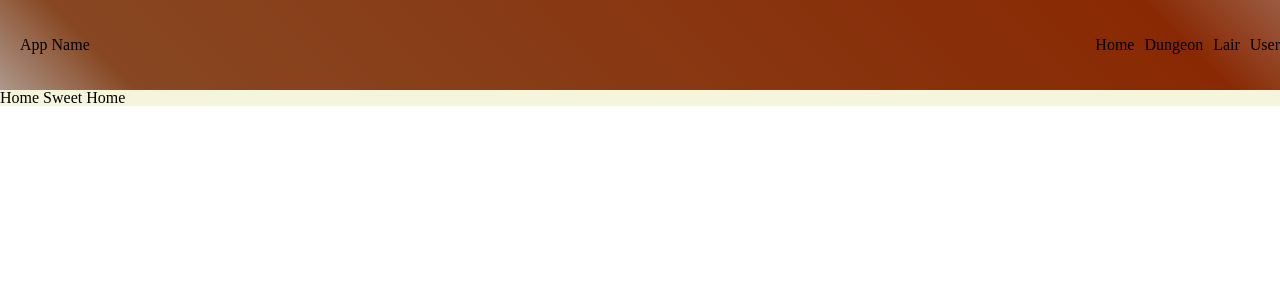
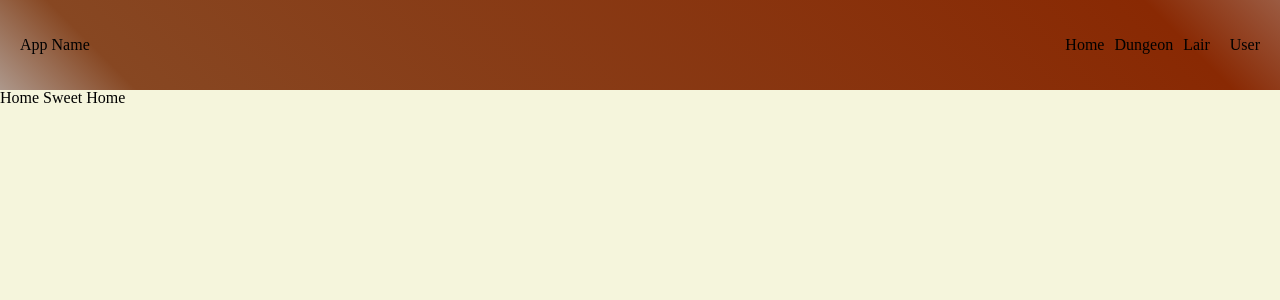
Before and after one commit to belliott15/adv-react-template, a React app: page / in a window 1280 px wide. Shown: the top 300 px of the page. Built offline with nearby package versions, Linux system fonts and the light colour scheme.

Commit message:
added global css file

```diff
--- a/src/components/Page/Header/Header.css
+++ b/src/components/Page/Header/Header.css
@@ -5,7 +5,7 @@
 
     display: grid;
     grid-template-columns: max-content 1fr max-content;
-    gap: 10px;
+    gap: 20px;
     align-items: center;
 
     .NavigationContainer{
@@ -15,7 +15,7 @@
 
     @media (min-width: 750px){
         height: 90px;
-        padding-left: 20px;
+        padding: 0px 20px;
     .MenuContainer{
         display: none;
     }
--- a/src/components/Page/Layout.css
+++ b/src/components/Page/Layout.css
@@ -2,4 +2,5 @@
     background: beige;
     display: grid;
     grid-template-rows: auto 1fr;
+    height: 100vh;
 }
--- /dev/null
+++ b/src/components/Page/global.css
@@ -0,0 +1,11 @@
+*{
+    box-sizing: border-box;
+}
+
+body{
+    height: 100vh;
+}
+
+:root{
+
+}
```
